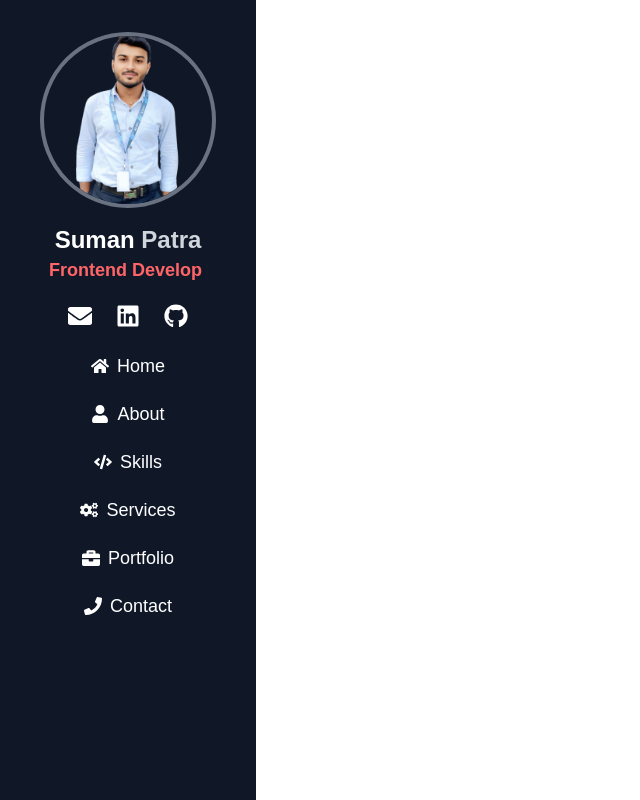
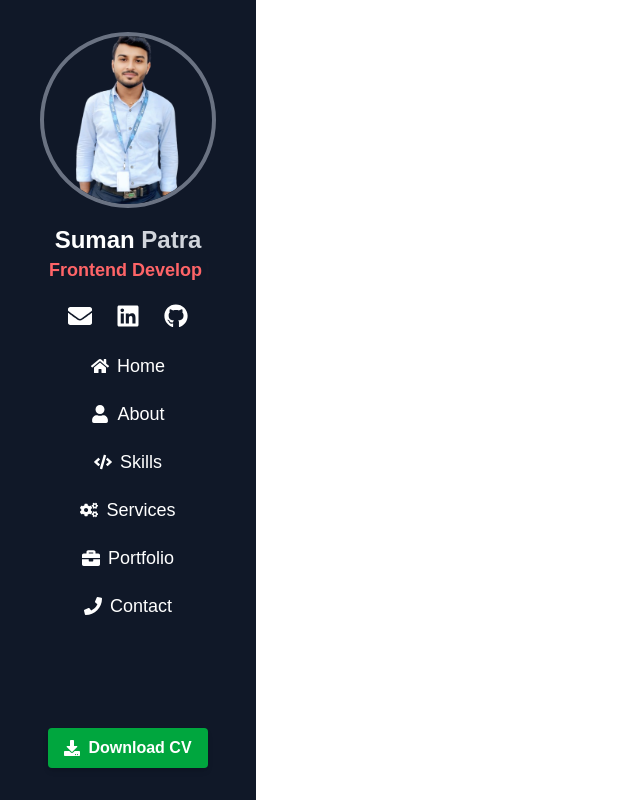
Before and after one commit to sumanpatra03/protfolio, a Next.js app: page /sidebar in a window 1280 px wide. Shown: the whole page, without its empty margins (0-640 px from the left). Built offline with nearby package versions, Linux system fonts and the light colour scheme.

Commit message:
Profile Update

```diff
--- a/src/app/contact-us/page.tsx
+++ b/src/app/contact-us/page.tsx
@@ -82,9 +82,7 @@ const ContactForm = () => {
                 </div>
                 <div className="ml-4">
                   <p className="text-gray-300 text-sm">Email</p>
-                  <p className="text-white text-sm">
-                    sumanpatra32003@gmail.com
-                  </p>
+                  <p className="text-white text-sm">patrasuman042@gmail.com</p>
                 </div>
               </div>
               <div className="flex items-center bg-gray-900 p-4 rounded-lg">
--- a/src/app/education/page.tsx
+++ b/src/app/education/page.tsx
@@ -26,7 +26,7 @@ const education: EducationItem[] = [
   {
     title: "Frontend Developer",
     institute: "Webskitters Academy",
-    duration: "2024 Nov - Present ",
+    duration: "2024 Nov - 2025 Apr ",
   },
   {
     title: "B.A",
@@ -44,7 +44,7 @@ const experience: ExperienceItem[] = [
   {
     title: "Frontend Developer (Trainee)",
     company: "Webskitters Technology Solutions Pvt. Ltd",
-    duration: "2024 Feb - Present",
+    duration: "2024 Nov - 2025 Apr",
     details:
       "React, Next.js, TypeScript. Developed scalable e-commerce web applications with modern UI.",
   },
--- a/src/app/hero/page.tsx
+++ b/src/app/hero/page.tsx
@@ -38,7 +38,9 @@ const HeroSection = () => {
 
             <button className="relative overflow-hidden px-6 py-3 bg-yellow-400 text-black font-semibold rounded-full transition-all duration-300 group">
               <span className="absolute inset-0 bg-red-500 scale-y-0 origin-bottom transition-transform duration-500 group-hover:scale-y-100"></span>
-              <span className="relative z-10">Contact Me</span>
+              <a href="/Resume_Suman_Patra.pdf">
+                <span className="relative z-10">Contact Me</span>
+              </a>
             </button>
           </div>
         </div>
--- a/src/app/sidebar/page.tsx
+++ b/src/app/sidebar/page.tsx
@@ -2,7 +2,7 @@
 
 import React, { useState } from "react";
 import Image from "next/image";
-
+import Link from "next/link";
 import {
   FaGithub,
   FaLinkedin,
@@ -15,9 +15,9 @@ import {
   FaCogs,
   FaBriefcase,
   FaPhone,
+  FaDownload,
 } from "react-icons/fa";
 import { Typewriter } from "react-simple-typewriter";
-import Link from "next/link";
 
 const navItems = [
   { name: "Home", icon: <FaHome />, link: "#" },
@@ -25,7 +25,6 @@ const navItems = [
   { name: "Skills", icon: <FaCode />, link: "#skillsection" },
   { name: "Services", icon: <FaCogs />, link: "#service" },
   { name: "Portfolio", icon: <FaBriefcase />, link: "#portfolio" },
-
   { name: "Contact", icon: <FaPhone />, link: "#contact" },
 ];
 
@@ -34,7 +33,7 @@ const Sidebar = () => {
 
   return (
     <>
-
+      {/* Toggle Button */}
       <button
         className="md:hidden fixed top-4 left-4 text-white text-3xl z-501"
         onClick={() => setIsOpen(!isOpen)}
@@ -42,14 +41,16 @@ const Sidebar = () => {
         {isOpen ? <FaTimes /> : <FaBars />}
       </button>
 
-
+      {/* Sidebar */}
       <aside
         style={{ position: "fixed", zIndex: "500" }}
-        className={` top-0 left-0 h-screen bg-gray-900 p-8 flex flex-col items-center
+        className={`top-0 left-0 h-screen bg-gray-900 p-8 flex flex-col items-center
           transform ${isOpen ? "translate-x-0" : "-translate-x-full"}
           transition-transform duration-300 ease-in-out
           w-4/5 sm:w-3/5 md:w-1/3 lg:w-1/4 xl:w-1/5 md:translate-x-0 md:relative md:flex`}
       >
+        {/* Main Content */}
+        <div className="flex-grow flex flex-col items-center">
           <div className="w-36 h-36 md:w-44 md:h-44 rounded-full overflow-hidden border-4 border-gray-500">
             <Image
               src="/Suman_img.png"
@@ -75,7 +76,7 @@ const Sidebar = () => {
             />
           </span>
 
-
+          {/* Social Links */}
           <div className="flex space-x-6 mt-5">
             <Link href="mailto:sumanpatra32003@gmail.com" target="_blank">
               <FaEnvelope className="text-2xl text-white cursor-pointer hover:text-red-400 transition" />
@@ -88,6 +89,7 @@ const Sidebar = () => {
             </Link>
           </div>
 
+          {/* Navigation */}
           <nav className="mt-6 w-full">
             <ul className="space-y-5 text-center text-white text-lg">
               {navItems.map((item, index) => (
@@ -97,7 +99,7 @@ const Sidebar = () => {
                 >
                   <a
                     href={item.link}
-                  className=" decoration-gray-500 flex items-center gap-2"
+                    className="decoration-gray-500 flex items-center gap-2"
                   >
                     {item.icon} {item.name}
                   </a>
@@ -105,8 +107,19 @@ const Sidebar = () => {
               ))}
             </ul>
           </nav>
+        </div>
+
+        {/* Download CV Button at Bottom */}
+        <a
+          href="/Resume_Suman_Patra.pdf"
+          download
+          className="mt-4 px-4 py-2 bg-green-600 hover:bg-green-700 text-white font-semibold rounded shadow-md flex items-center gap-2 transition"
+        >
+          <FaDownload /> Download CV
+        </a>
       </aside>
 
+      {/* Overlay for mobile when sidebar is open */}
       {isOpen && (
         <div
           className="fixed inset-0 bg-black opacity-50 z-40 md:hidden"
```
Also changed, not shown: 1 other file (tests, documents, lock files or other folders). Lines whose indentation alone changed are shown as unchanged.
